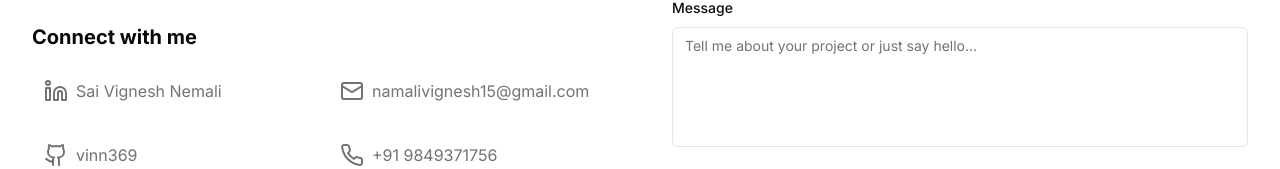
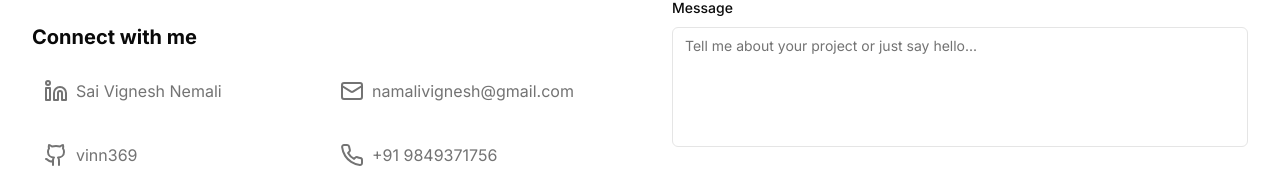
Before and after one commit to vinn369/Portfolio_site, a React (Vite) app: page / in a window 1280 px wide. Shown: the part 4533-4702 px from the top of the page. Built offline with nearby package versions, Linux system fonts and the light colour scheme; a web font is replaced by a local one.

Commit message:
Update Contact.tsx

```diff
--- a/src/components/Contact.tsx
+++ b/src/components/Contact.tsx
@@ -31,9 +31,9 @@ const Contact = () => {
                 <Linkedin size={20} className="md:w-6 md:h-6" />
                 <span className="text-sm md:text-base">Sai Vignesh Nemali</span>
               </a>
-              <a href="mailto:namalivignesh15@gmail.com" className="flex items-center justify-center lg:justify-start gap-2 text-muted-foreground hover:text-foreground transition-colors p-3 rounded-lg hover:bg-muted/50">
+              <a href="mailto:namalivignesh@gmail.com" className="flex items-center justify-center lg:justify-start gap-2 text-muted-foreground hover:text-foreground transition-colors p-3 rounded-lg hover:bg-muted/50">
                 <Mail size={20} className="md:w-6 md:h-6" />
-                <span className="text-sm md:text-base">namalivignesh15@gmail.com</span>
+                <span className="text-sm md:text-base">namalivignesh@gmail.com</span>
               </a>
               <a href="https://github.com/vinn369" target="_blank" rel="noopener noreferrer" className="flex items-center justify-center lg:justify-start gap-2 text-muted-foreground hover:text-foreground transition-colors p-3 rounded-lg hover:bg-muted/50">
                 <Github size={20} className="md:w-6 md:h-6" />
```
